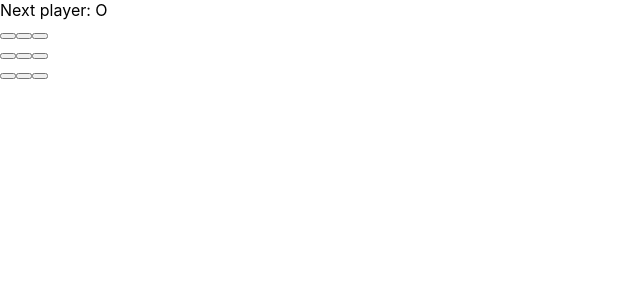
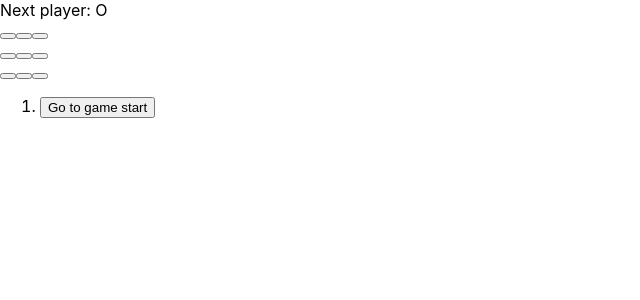
Before and after one commit to saito314/react_practice, a React (Create React App) app: page / in a window 1280 px wide. Shown: the top 300 px of the page, without its empty margins (0-640 px from the left). Built offline with nearby package versions, Linux system fonts and the light colour scheme.

Commit message:
ゲームの履歴機能を追加し、過去の手を選択できるボタンを実装

```diff
--- a/src/App.tsx
+++ b/src/App.tsx
@@ -114,13 +114,31 @@
     setXIsNext(!xIsNext); // 次のプレイヤーを切り替える
   }
 
+  function jumpTo(nextMove: number) {
+
+  }
+
+  const moves = history.map((squares, move) => {
+    let description;
+    if (move > 0) {
+      description = 'Go to move #' + move;
+    } else {
+      description = 'Go to game start';
+    }
+    return (
+      <li>
+        <button onClick={() => jumpTo(move)}>{description}</button>
+      </li>
+    );
+  });
+
   return (
     <div className="game">
       <div className="game-board">
         <Board xIsNext={xIsNext} squares={currentSquares} onPlay={handlePlay} />
       </div>
       <div className="game-info">
-        <ol>{/*TODO*/}</ol>
+        <ol>{moves}</ol>
       </div>
     </div>
   )
```
